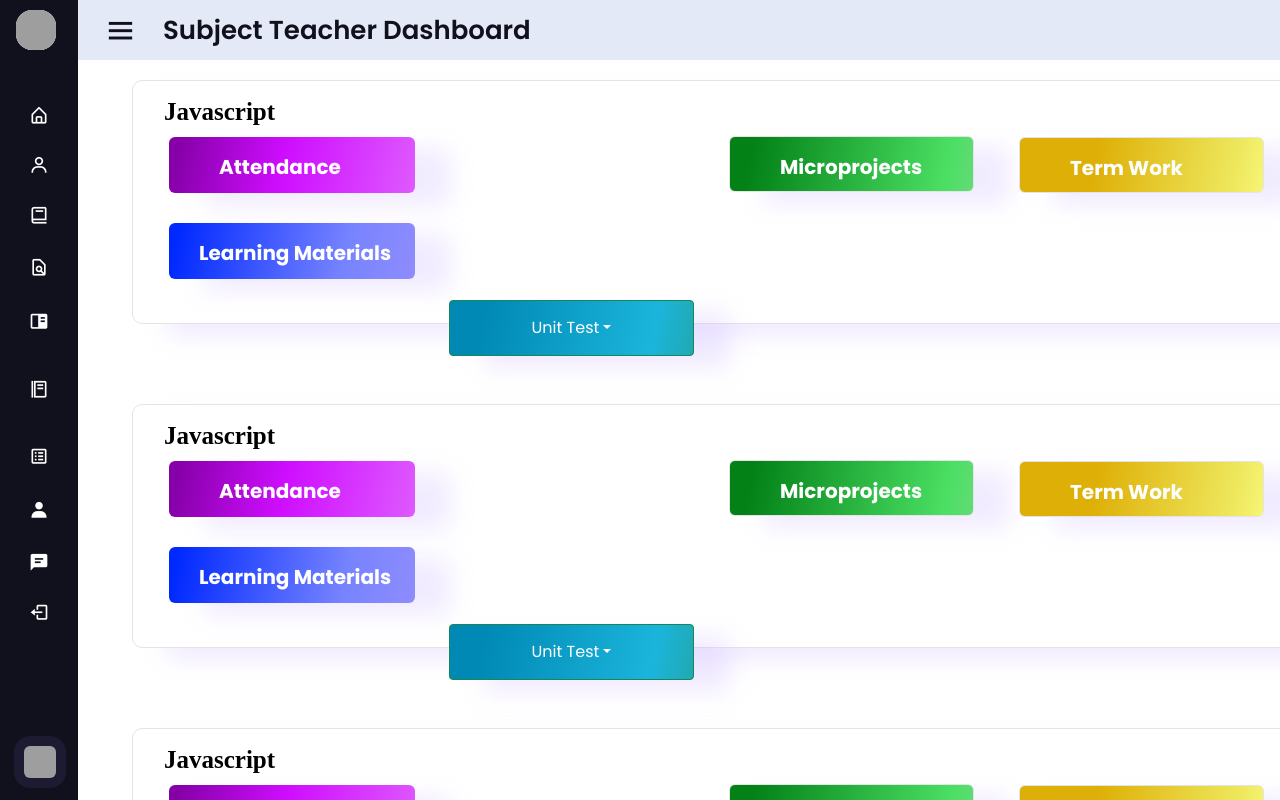
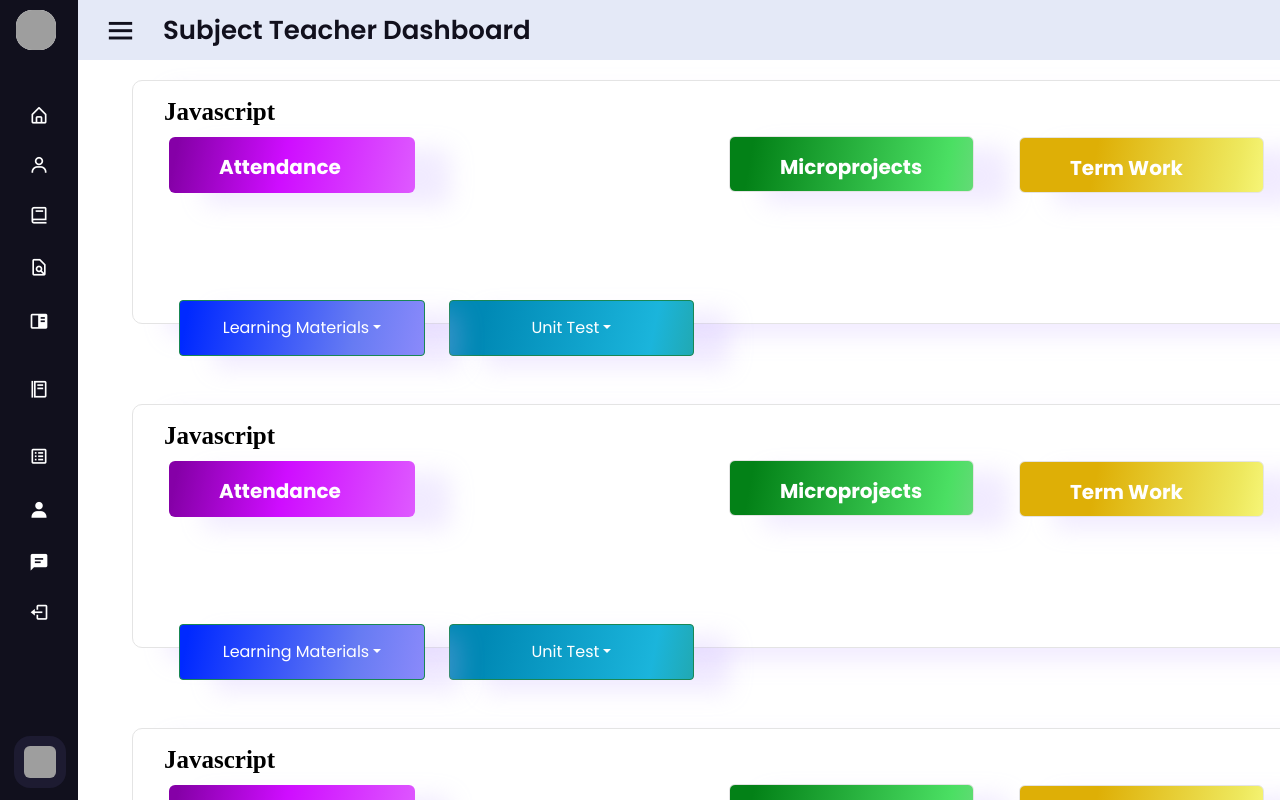
Before and after one commit to PranavShelke4/IT, a React (Create React App) app: page /course in a window 1280 px wide. Shown: the top 800 px of the page. Built offline with nearby package versions, Linux system fonts and the light colour scheme; grey boxes are pictures that could not be loaded.

Commit message:
learning materail added

```diff
--- a/src/components/SubjectTeacher/Course/subject.js
+++ b/src/components/SubjectTeacher/Course/subject.js
@@ -39,9 +39,20 @@ function subject(){
       <span className="attend_label">Term Work</span>
     </div>
 
-     <div className="learn">
-      <span className="learn_label">Learning Materials</span>
-    </div>
+
+
+
+      <Dropdown>
+        <Dropdown.Toggle className="learn learn_label" variant="success" id="dropdown-basic">
+        <span className="">Learning Materials</span>
+        </Dropdown.Toggle>
+
+      <Dropdown.Menu>
+          <Dropdown.Item href="/assignments">Assignments</Dropdown.Item>
+          <Dropdown.Item href="/study-material">Study Materials</Dropdown.Item>
+      </Dropdown.Menu>
+    </Dropdown>
+
   </div>
   </div>
   </div>
```
